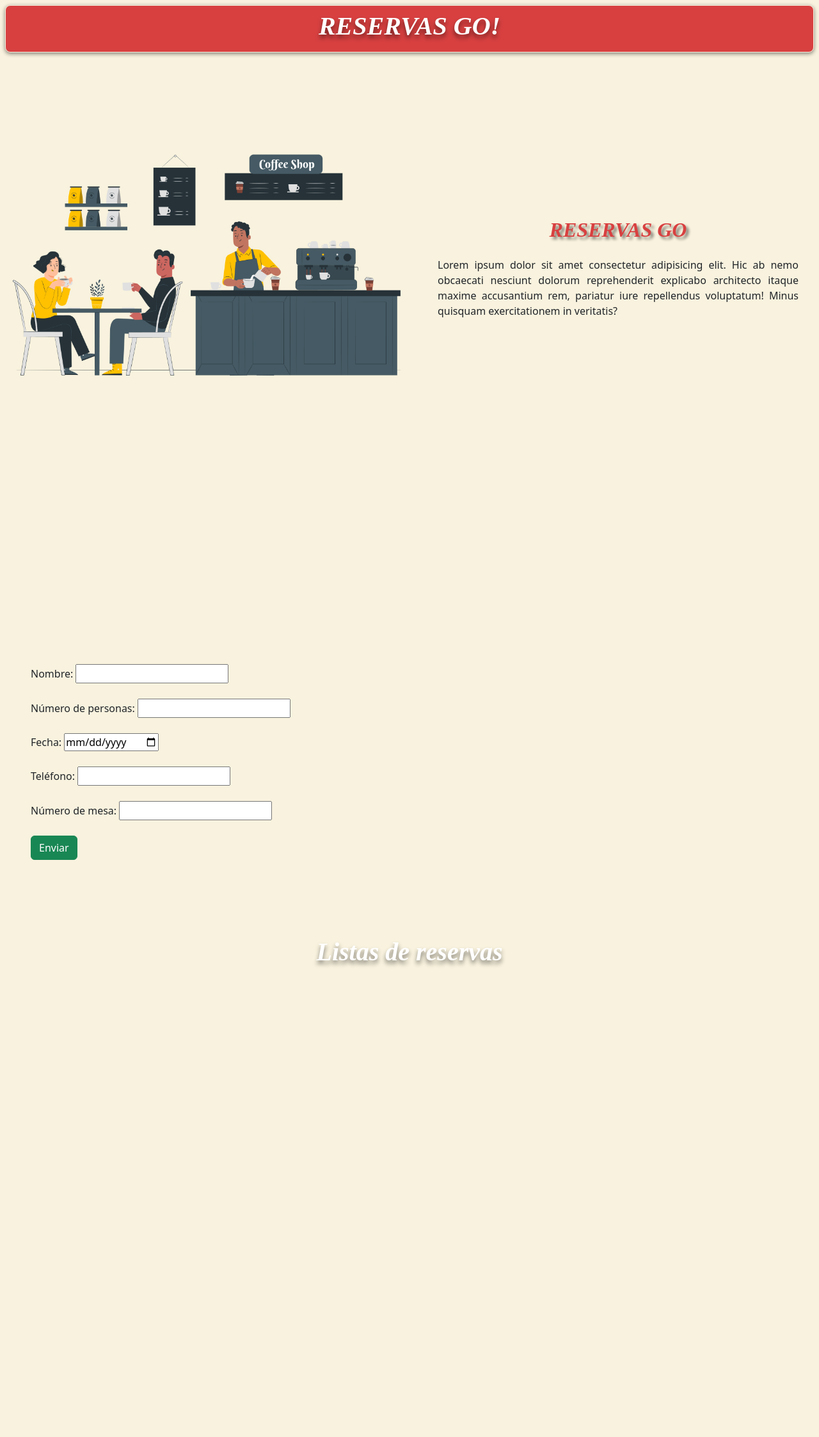
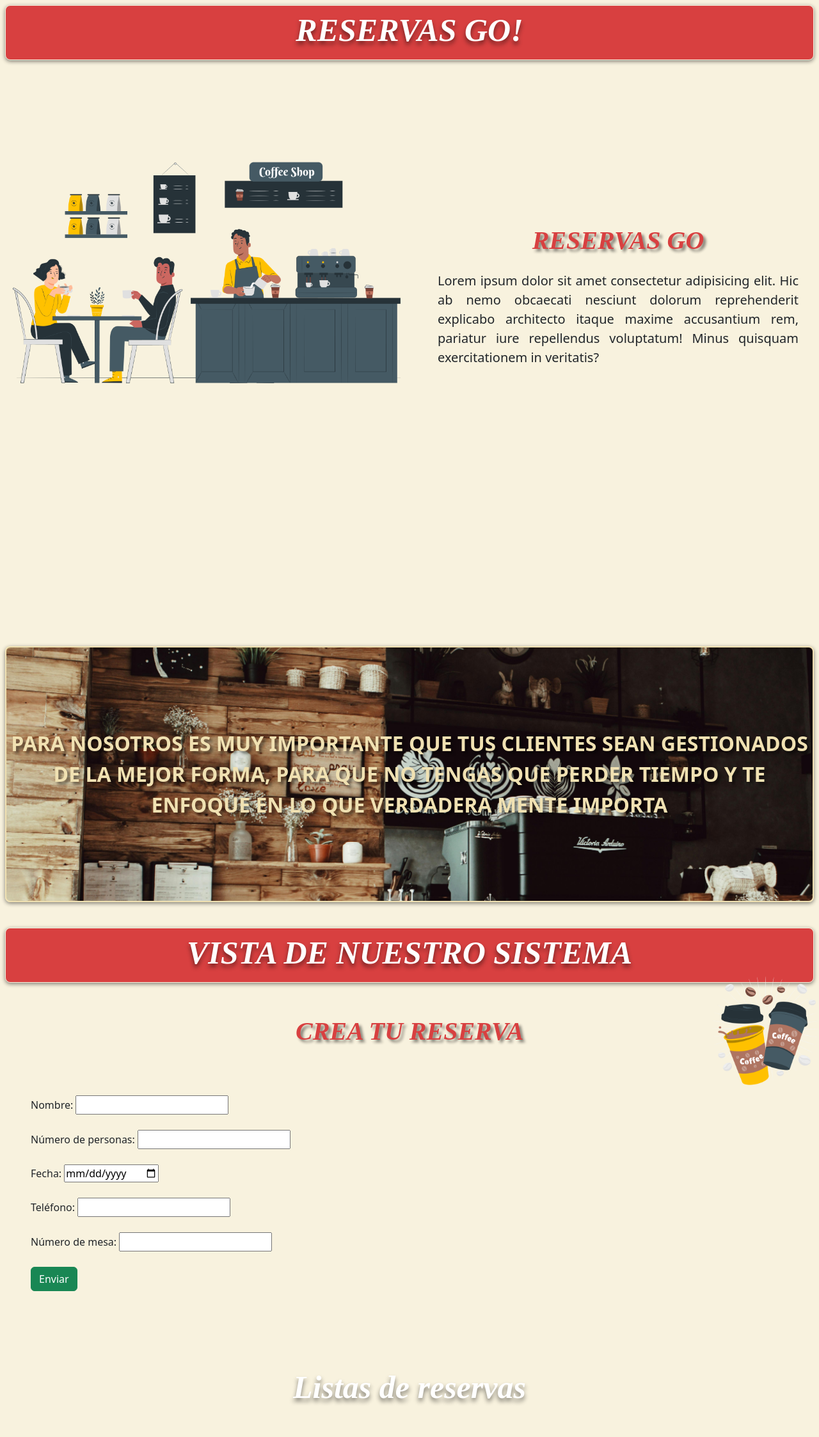
Before and after one commit to 25JT/Reservas, a Node server app: page / in a window 1280 px wide. Shown: the whole page at 64% size. Before the commit the page ends 1510 px from the top, so only its background shows below. Run offline with Node 20, Linux system fonts and the light colour scheme; data that the repository does not hold is empty.

Commit message:
ver2.0.1 se agrega la el fondo el nav secundario y el baso ese que no es responsivo 🤦‍♂️

```diff
--- a/public/css/style.css
+++ b/public/css/style.css
@@ -7,6 +7,7 @@ h1{
     font-family: 'IM FELL DW Pica';
     font-weight: bold;
     font-style: italic;
+    font-size: 50px;
     text-shadow: 0px 5px  7px #0000007c ;
 
 }
@@ -18,12 +19,14 @@ h2{
     font-weight: bold;
     font-style: italic;
     text-shadow: 4px 4px  4px #0000007c ;
-    font-size: xx-large;
+    font-size: 40px;
 
 }
 p{
     font-style: normal;
-    text-align: justify;}
+    text-align: justify;
+    font-size: 20px;
+}
 .navbar{
     background: #D84040;
     border: #F8F2DE 1px solid;
@@ -40,15 +43,7 @@ p{
     gap: 40px; /* Espacio entre los elementos */
 
 }
-.contencontenedor-div {
-    position: relative;
-    width: auto;
-    max-width: 900px;
-    margin: auto;
-    background-color: #FAF3E0;
-    padding: 20px;
-    text-align: center;
-}
+
 .imagen-container {
     position: relative;
     width: 90%;
@@ -64,6 +59,70 @@ p{
 }
 
 #im1 { animation: move1 2s infinite; }
+
+.contenedor-img{
+    position: relative;
+    width: 100%;
+    height: 50vh; /* Altura del viewport */
+    display: flex;
+    justify-content: center;
+    align-items: center;
+    background-image: url('/Imagenes/Fondos/fondocaffe2.jpg'); /* Imagen de fondo */
+    background-size: cover;
+    background-position: center;
+    background-attachment: fixed; /* Hace que el fondo se quede quieto mientras se hace scroll */
+    border: #f0e1b2 2px solid;
+    border-radius: 8px;
+    box-shadow: 0px 2px 6px 0px #0000007c
+}
+
+.img-fondo{
+    position: absolute; /* Se mantiene en su lugar */
+    width: 40%; /* Ajusta el tamaño */
+    z-index: 2; /* Para que esté sobre el fondo */
+
+}
+
+.txt{
+    position: absolute;
+    color: #f0e1b2; /* Ajusta el color según el fondo */
+    font-size: 2rem;
+    text-align: center;
+    font-weight: bold;
+    text-shadow: 4px 4px  4px #0000007c ;
+    z-index: 3; /* El texto queda encima de la imagen */
+     text-align: center;
+}
+/*IMG 2*/
+.contenedor {
+    display: flex;
+    justify-content: center; /* Centra el contenido */
+    align-items: center;
+    text-align: center;
+    padding: 20px;
+    position: relative;
+    width: 100%;
+}
+
+.imagen-conta {
+    display: flex;
+    justify-content: flex-end; /* Mueve la imagen a la derecha */
+    align-items: center;
+    width: 50%; /* Ajusta el tamaño del contenedor */
+    position: relative; /* Importante para posicionar las imágenes */
+}
+
+.imagen-conta img {
+    position: absolute; /* Hace que las imágenes se superpongan */
+    width: 180px; /* Tamaño base */
+    height: auto;
+    left: 300px; /* Mantiene la posición */
+    top: -90px;
+}
+
+
+
+
 
 
 
@@ -120,10 +179,19 @@ p{
         left: 20%; /* Posiciona la imagen en el centro horizontal */
         transform: translate(-50%, -50%); /* Ajusta el centro exacto */
 
-        width: 50%;
+        width: 60%;
     }
     .contenedorP{
         display: inline;
     }
+    p{
+        font-size: normal;
+    }
+    .txt{
+    font-size: medium;
+    text-align: justify;
+    margin: 9px;
+    }
+
 
 }
--- a/public/main.js
+++ b/public/main.js
@@ -1,6 +1,7 @@
 document.addEventListener("DOMContentLoaded", cargarReservas);
 
 document.getElementById("Ptext").innerHTML = "RESERVAS GO!"
+document.getElementById("Ptext2").innerHTML="VISTA DE NUESTRO SISTEMA"
 
 document.getElementById("formReserva").addEventListener("submit", function (event) {
     event.preventDefault();
--- a/views/registro.ejs
+++ b/views/registro.ejs
@@ -1,28 +1,32 @@
 <!doctype html>
 <html lang="en">
+
 <head>
   <meta charset="utf-8">
   <meta name="viewport" content="width=device-width, initial-scale=1">
   <title>Bootstrap demo</title>
-    <link href="https://cdn.jsdelivr.net/npm/bootstrap@5.3.3/dist/css/bootstrap.min.css" rel="stylesheet" integrity="sha384-QWTKZyjpPEjISv5WaRU9OFeRpok6YctnYmDr5pNlyT2bRjXh0JMhjY6hW+ALEwIH" crossorigin="anonymous">
+  <link href="https://cdn.jsdelivr.net/npm/bootstrap@5.3.3/dist/css/bootstrap.min.css" rel="stylesheet"
+    integrity="sha384-QWTKZyjpPEjISv5WaRU9OFeRpok6YctnYmDr5pNlyT2bRjXh0JMhjY6hW+ALEwIH" crossorigin="anonymous">
   <link rel="stylesheet" href="/css/style.css">
-    <link rel="stylesheet" href="https://cdnjs.cloudflare.com/ajax/libs/animate.css/4.1.1/animate.min.css"/>
+  <link rel="stylesheet" href="https://cdnjs.cloudflare.com/ajax/libs/animate.css/4.1.1/animate.min.css" />
 </head>
+
 <body>
   <nav class="navbar m-2">
     <h1 class="text-center" id="Ptext">Agendar reserva</h1>
-
   </nav>
 
   <section class="contenedorP m-2">
 
     <div class="contenedor-div row align-items-start">
 
-      <div class="imagen-container col">
-        <img  class="animate__animated animate__fadeIn" id="im1" src="/Imagenes/Imagenes 1/fondo.png" alt="">
-        <img class=" animate__animated animate__fadeInLeft" id="im2"  src="/Imagenes/Imagenes 1/atendedor.png" alt="">
-        <img  class=" animate__animated animate__fadeInRight" id="im3" src="/Imagenes/Imagenes 1/dos personas ymesa.png" alt="">
-        <img  class=" animate__animated animate__fadeInRight"  id="im4" src="/Imagenes/Imagenes 1/Coffee shop-encimera.png" alt="">
+      <div class="imagen-container col start">
+        <img class="animate__animated animate__fadeIn" id="im1" src="/Imagenes/Imagenes 1/fondo.png" alt="">
+        <img class=" animate__animated animate__fadeInLeft" id="im2" src="/Imagenes/Imagenes 1/atendedor.png" alt="">
+        <img class=" animate__animated animate__fadeInRight" id="im3" src="/Imagenes/Imagenes 1/dos personas ymesa.png"
+          alt="">
+        <img class=" animate__animated animate__fadeInRight" id="im4"
+          src="/Imagenes/Imagenes 1/Coffee shop-encimera.png" alt="">
 
 
       </div>
@@ -30,9 +34,56 @@
     </div>
     <div class="texto">
       <h2 class="animate__animated animate__bounceIn">RESERVAS GO</h2>
-      <p class="animate__animated animate__fadeInUp m-4">Lorem ipsum dolor sit amet consectetur adipisicing elit. Hic ab nemo obcaecati nesciunt dolorum reprehenderit explicabo architecto itaque maxime accusantium rem, pariatur iure repellendus voluptatum! Minus quisquam exercitationem in veritatis?</p>
+      <p class="animate__animated animate__fadeInUp m-4">Lorem ipsum dolor sit amet consectetur adipisicing elit. Hic ab
+        nemo obcaecati nesciunt dolorum reprehenderit explicabo architecto itaque maxime accusantium rem, pariatur iure
+        repellendus voluptatum! Minus quisquam exercitationem in veritatis?</p>
     </div>
   </section>
+
+  <section class="m-2">
+    <div class="contenedor-img">
+      <img src="" class="img-fondo ">
+      <div class="txt">
+        PARA NOSOTROS ES MUY IMPORTANTE QUE TUS CLIENTES SEAN GESTIONADOS DE LA MEJOR FORMA, PARA QUE NO TENGAS QUE
+        PERDER TIEMPO Y TE ENFOQUE EN LO QUE VERDADERA MENTE IMPORTA
+      </div>
+    </div>
+
+  </section>
+  <br>
+
+  <nav class="navbar m-2">
+    <h1 class="text-center" id="Ptext2">Agendar reserva</h1>
+  </nav>
+  <br>
+
+  <section class="contenedor">
+
+      <h2 class="texto2 animate__animated animate__bounceIn">CREA TU RESERVA</h2>
+
+      <div class="contenedor-div row align-items-start">
+
+        <div class="imagen-conta col">
+          <img class="animate__animated animate__fadeIn" id="im1" src="/Imagenes/Imagenes 2/coffee cup-pana fondo.png"
+            alt="">
+          <img class=" animate__animated animate__fadeInLeft" id="im2" src="/Imagenes/Imagenes 2/coffee cup-pana1.png"
+            alt="">
+          <img class=" animate__animated animate__fadeInRight" id="im3" src="/Imagenes/Imagenes 2/coffee cup-pana2.png"
+            alt="">
+          <img class=" animate__animated animate__fadeInRight" id="im3" src="/Imagenes/Imagenes 2/coffee cup-pana3.png"
+            alt="">
+        </div>
+
+      </div>
+  </section>
+
+
+
+
+
+
+
+
 
 
   <div class="m-5">
@@ -64,6 +115,9 @@
 
   <script src="/main.js" defer></script>
 
-    <script src="https://cdn.jsdelivr.net/npm/bootstrap@5.3.3/dist/js/bootstrap.bundle.min.js" integrity="sha384-YvpcrYf0tY3lHB60NNkmXc5s9fDVZLESaAA55NDzOxhy9GkcIdslK1eN7N6jIeHz" crossorigin="anonymous"></script>
+  <script src="https://cdn.jsdelivr.net/npm/bootstrap@5.3.3/dist/js/bootstrap.bundle.min.js"
+    integrity="sha384-YvpcrYf0tY3lHB60NNkmXc5s9fDVZLESaAA55NDzOxhy9GkcIdslK1eN7N6jIeHz"
+    crossorigin="anonymous"></script>
 </body>
+
 </html>
```
Also changed, not shown: public/Imagenes/Fondos/FondoCaffe.jpg (added), public/Imagenes/Fondos/fondocaffe2.jpg (added), public/Imagenes/Imagenes 2/coffee cup-pana fondo.png (added), public/Imagenes/Imagenes 2/coffee cup-pana.png (added), public/Imagenes/Imagenes 2/coffee cup-pana1.png (added), public/Imagenes/Imagenes 2/coffee cup-pana2.png (added), public/Imagenes/Imagenes 2/coffee cup-pana3.png (added), public/Imagenes/Imagenes 3/coffee cup burbujas.png (added), public/Imagenes/Imagenes 3/coffee cup fondo.png (added), public/Imagenes/Imagenes 3/coffee cup-bro.png (added), public/Imagenes/Imagenes 3/coffee cup-bro1.png (added), public/Imagenes/Imagenes 3/coffee cup-bro2.png (added), public/Imagenes/Imagenes 3/coffee cup-hojas.png (added). Lines whose indentation alone changed are shown as unchanged.
